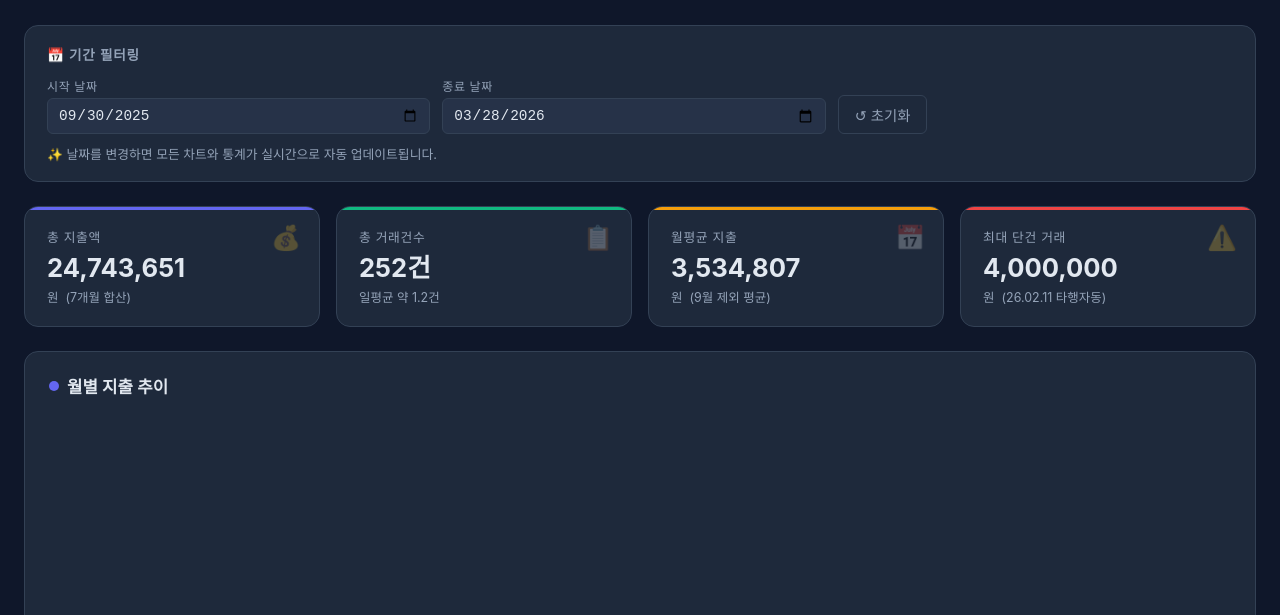
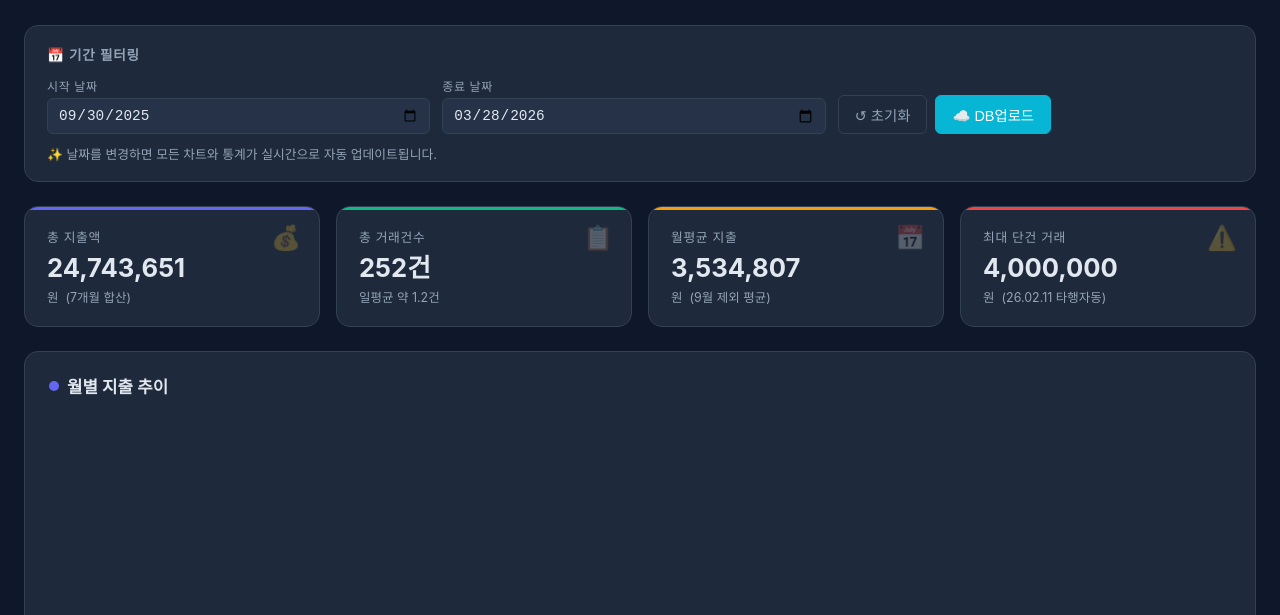
Before and after one commit to wook0725/expense-dashboard, a website: page index.html in a window 1280 px wide. Shown: the part 185-800 px from the top of the page. Drawn offline with nearby package versions, Linux system fonts and the light colour scheme; no server answers.

Commit message:
대시보드에 'DB업로드' 버튼 추가 - 브라우저에서 직접 Firebase 업로드 가능
- 필터 패널에 '☁️ DB업로드' 버튼 추가
- 클릭 시 모든 거래(217건)를 Firebase에 즉시 업로드
- 진행상황 표시 (⏳ 업로드 중... → ✅ 완료!)
- 성공/실패 메시지 알림
- Node.js 스크립트 없이 브라우저만으로 완료 가능

```diff
--- a/index.html
+++ b/index.html
@@ -446,6 +446,7 @@
       <label>&nbsp;</label>
       <div style="display:flex;gap:8px">
         <button class="filter-btn reset" onclick="resetFilter()" title="초기 날짜로 복원">↺ 초기화</button>
+        <button class="filter-btn" onclick="uploadAllTransactionsNow()" title="모든 거래를 Firebase에 업로드" style="background:#06b6d4;border-color:#06b6d4">☁️ DB업로드</button>
       </div>
     </div>
   </div>
@@ -1337,6 +1338,53 @@ async function uploadTransactionsToFirebase() {
   }
 }
 
+// 사용자가 버튼으로 수동 업로드 (강제 업로드)
+async function uploadAllTransactionsNow() {
+  if (!firebaseDb) {
+    alert('❌ Firebase 연결 실패\n\n개발자 도구 → Console에서 오류 확인');
+    return;
+  }
+
+  const btn = event.target;
+  const originalText = btn.textContent;
+  btn.disabled = true;
+  btn.textContent = '⏳ 업로드 중...';
+
+  try {
+    const transactionsObj = {};
+    recentTransactions.forEach((tx, idx) => {
+      const key = sanitizeFirebaseKey(`${tx.date}|${tx.name}|${tx.amount}`);
+      transactionsObj[key] = {
+        date: tx.date,
+        name: tx.name,
+        amount: tx.amount,
+        category: tx.cat,
+        account: tx.account,
+        uploadedAt: new Date().toISOString()
+      };
+    });
+
+    await firebaseDb.ref('transactions').set(transactionsObj);
+    btn.textContent = '✅ 완료!';
+    setTimeout(() => {
+      btn.textContent = originalText;
+      btn.disabled = false;
+    }, 2000);
+
+    console.log('✅ 모든 지출내역(' + Object.keys(transactionsObj).length + '건)이 Firebase에 업로드됨');
+    alert('✅ 완료!\n\n' + Object.keys(transactionsObj).length + '건의 거래가 Firebase에 업로드되었습니다.\n\nFirebase Console 확인:\nhttps://console.firebase.google.com/');
+  } catch (e) {
+    btn.textContent = '❌ 실패';
+    setTimeout(() => {
+      btn.textContent = originalText;
+      btn.disabled = false;
+    }, 2000);
+
+    console.error('⚠️ Firebase 업로드 실패:', e.message);
+    alert('❌ 업로드 실패\n\n' + e.message);
+  }
+}
+
 // Load category overrides from Firebase
 async function loadCategoryOverrides() {
   if (!firebaseDb) {
```
